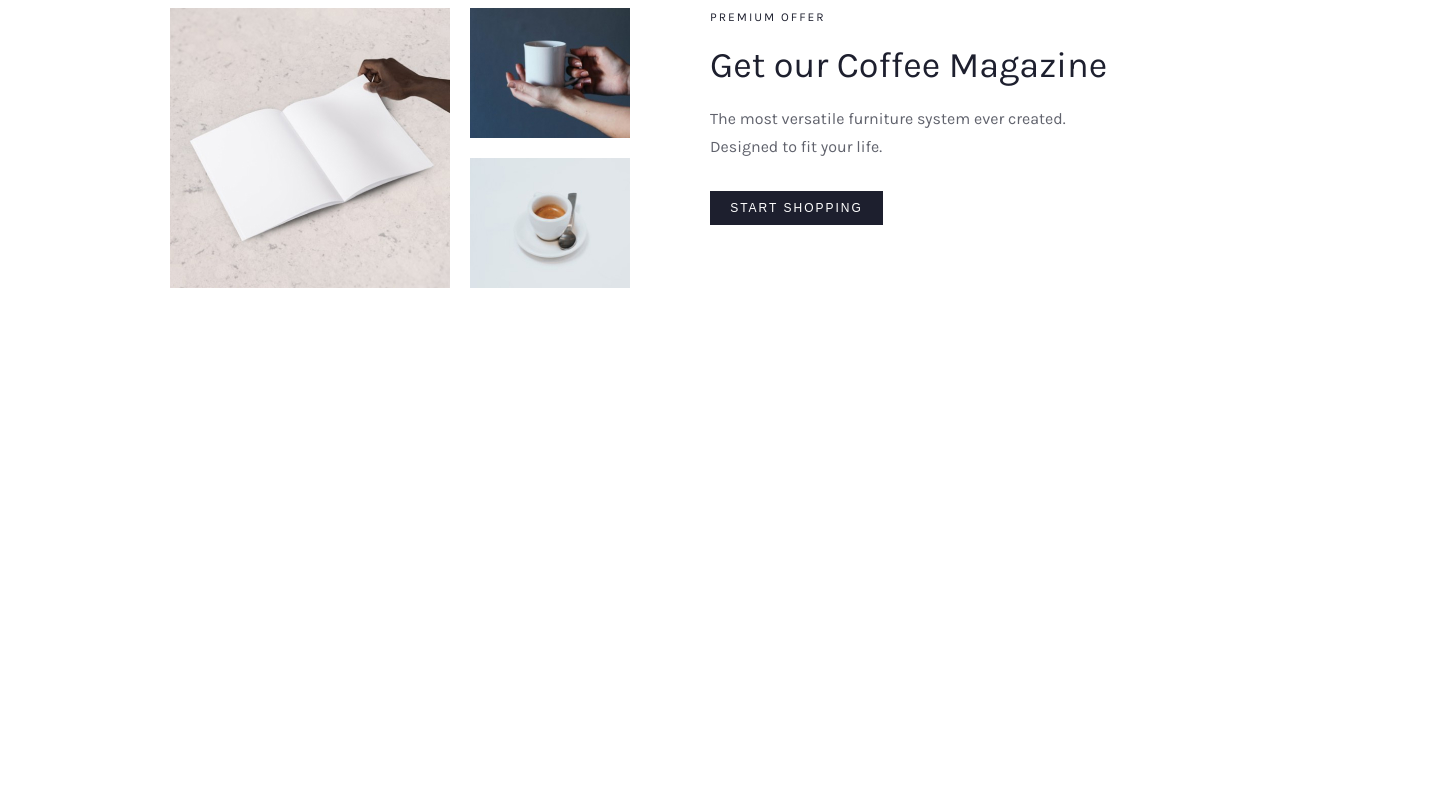
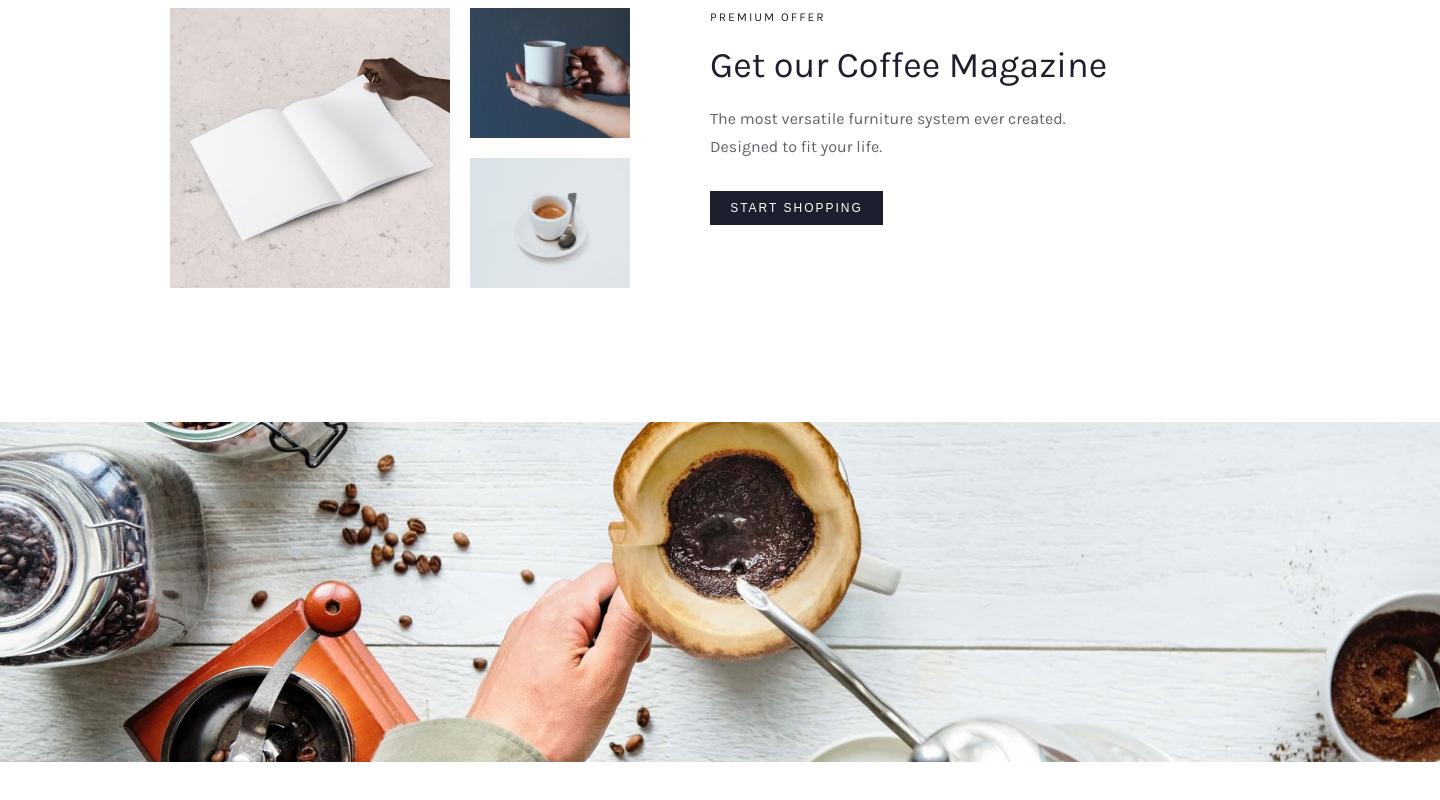
Before and after one commit to network-Error/coffee-style, a React (Create React App) app: page / in a window 1280 px wide. Shown: the part 3770-4570 px from the top of the page, 1440 px wide, since content can reach past the window. Before the commit the page ends 4192 px from the top, so only its background shows below. Built offline with nearby package versions, Linux system fonts and the light colour scheme.

Commit message:
modified: App.js, Image.js, style.scss; add: image

```diff
--- a/src/App.js
+++ b/src/App.js
@@ -2,6 +2,7 @@ import { BrowserRouter } from 'react-router-dom';
 import './App.css';
 import Catalog from './components/Catalog/Catalog';
 import Header from './components/Header/Header';
+import Image from './components/Image/Image';
 import Mugs from './components/Mugs/Mugs';
 
 function App() {
@@ -11,6 +12,7 @@ function App() {
         <Header />
         <Mugs />
         <Catalog />
+        <Image />
       </div>
     </BrowserRouter>
   );
--- a/src/components/Image/Image.js
+++ b/src/components/Image/Image.js
@@ -0,0 +1,13 @@
+import React from 'react';
+import sectionImage from '../../assets/sectionImage.jpg';
+import '../style.scss';
+
+const Image = () => {
+    return (
+        <div className='image'>
+            <img src={sectionImage} alt='Coffee' />
+        </div>
+    )
+}
+
+export default Image;
--- a/src/components/style.scss
+++ b/src/components/style.scss
@@ -358,6 +358,11 @@ h1, h2, h3, h4, h5, h6, p {
                     color: #FFFFFF;
                     padding: 8px 20px;
                     cursor: pointer;
+                    transition: .3s;
+                }
+
+                button:hover {
+                    background-color: brown;
                 }
 
                 span, h3, p, button {
@@ -367,3 +372,13 @@ h1, h2, h3, h4, h5, h6, p {
         }
     }
 }
+
+// Image
+.image {
+    margin-bottom: 100px;
+
+    img {
+        display: flex;
+        margin: 0 auto;
+    }
+}
```
Also changed, not shown: src/assets/sectionImage.jpg (added).
